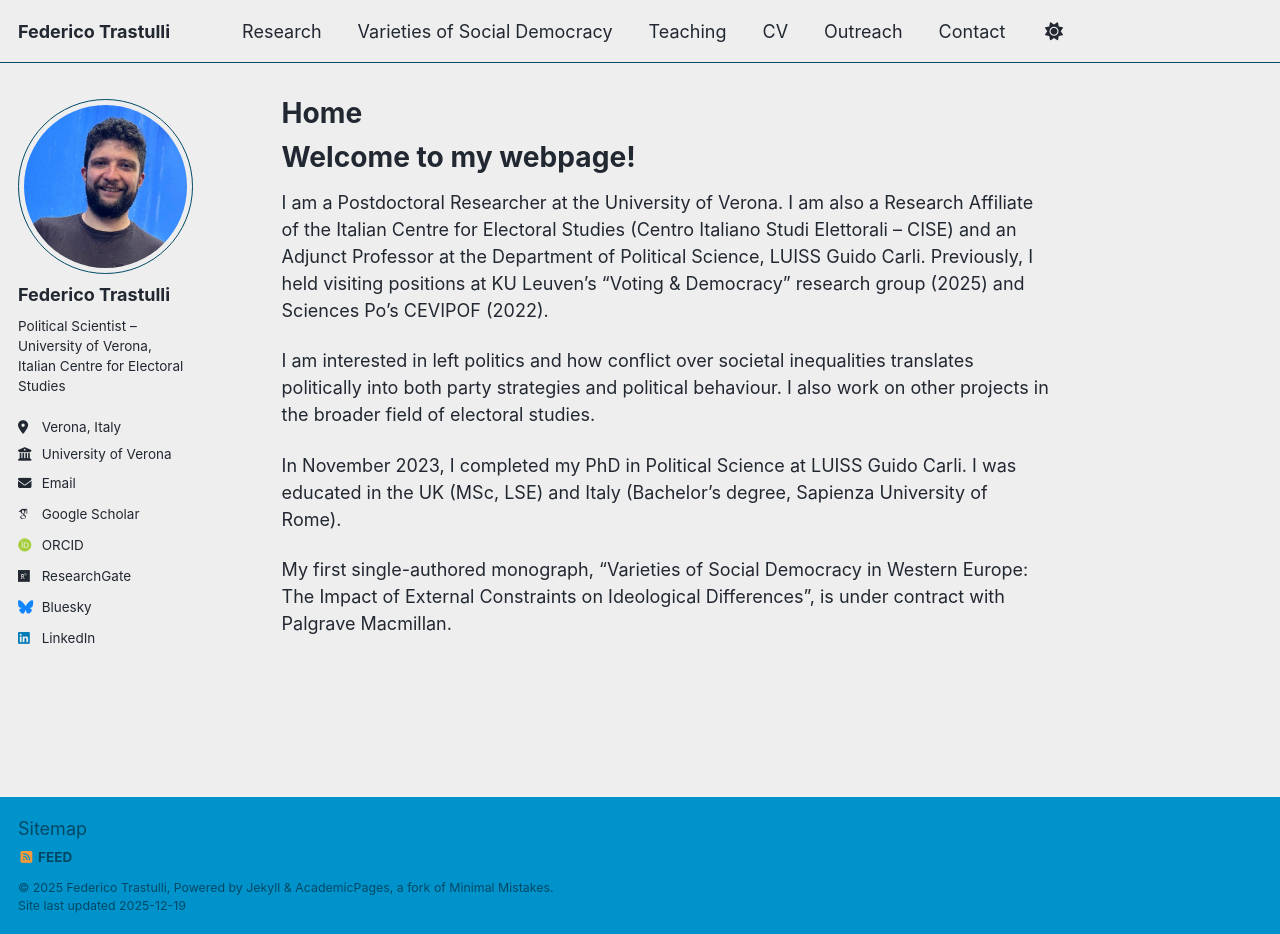
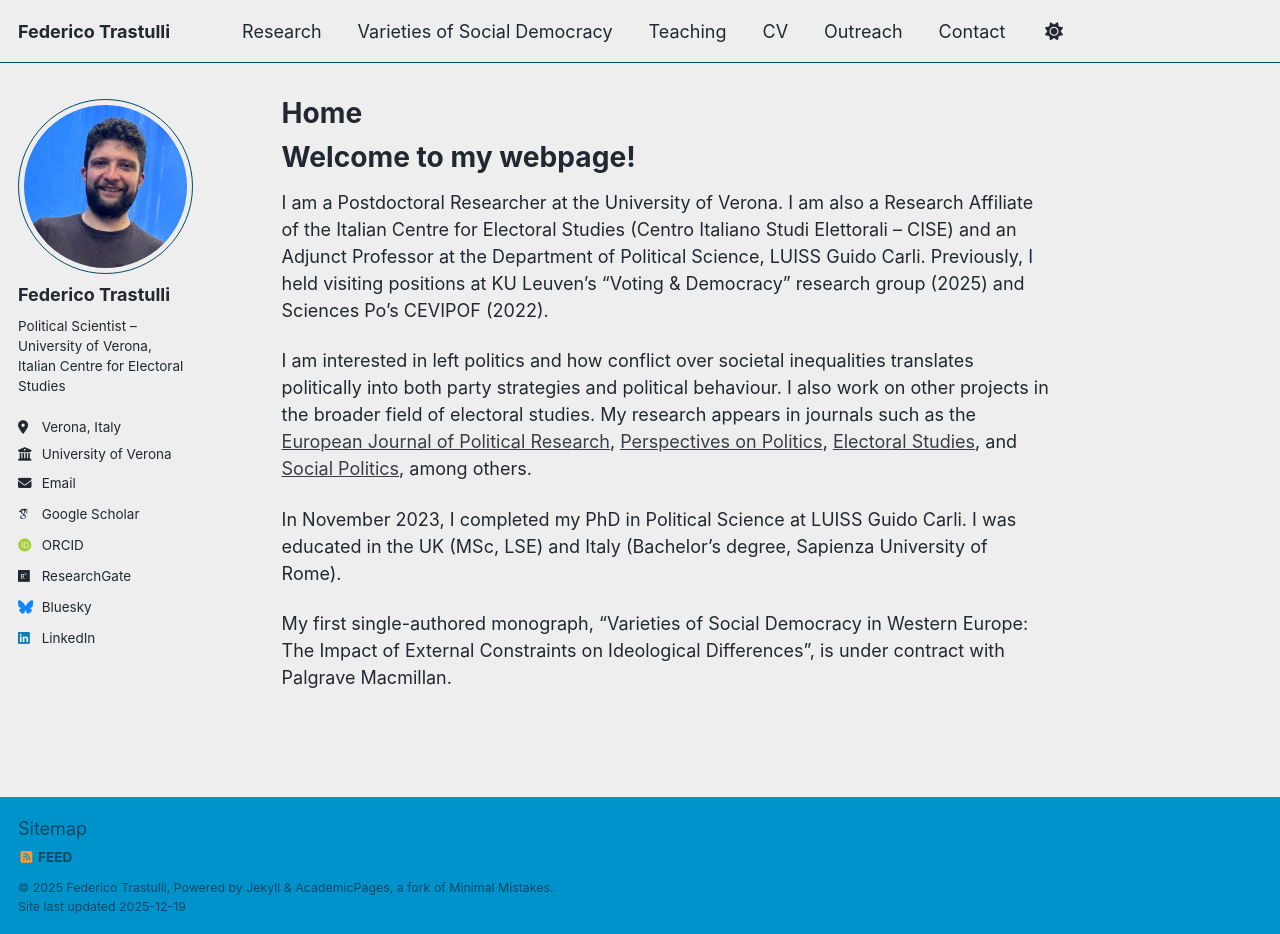
Before and after one commit to federicotrastulli/federicotrastulli.github.io, a Jekyll site: the page built from _pages/about.md, in a window 1280 px wide and 934 px high. Built offline with Jekyll 4.4.1, drawn with Linux system fonts in a browser that asks for light colours; some web fonts are replaced; a script bundle is joined from its source files by our own code; library files that are not in the unit come from our copies.

Commit message:
Update about.md

```diff
--- a/_pages/about.md
+++ b/_pages/about.md
@@ -12,7 +12,7 @@ redirect_from:
 
 I am a Postdoctoral Researcher at the University of Verona. I am also a Research Affiliate of the Italian Centre for Electoral Studies (Centro Italiano Studi Elettorali – CISE) and an Adjunct Professor at the Department of Political Science, LUISS Guido Carli. Previously, I held visiting positions at KU Leuven's "Voting & Democracy" research group (2025) and Sciences Po's CEVIPOF (2022).
 
-I am interested in left politics and how conflict over societal inequalities translates politically into both party strategies and political behaviour. I also work on other projects in the broader field of electoral studies.
+I am interested in left politics and how conflict over societal inequalities translates politically into both party strategies and political behaviour. I also work on other projects in the broader field of electoral studies. My research appears in journals such as the [European Journal of Political Research](https://www.cambridge.org/core/journals/european-journal-of-political-research/article/who-prioritises-what-determinants-and-measurement-of-voters-issue-prioritisation/E85C711B0698149F280FA000C70A5E66), [Perspectives on Politics](https://www.cambridge.org/core/journals/perspectives-on-politics/article/left-governmental-power-and-the-reduction-of-inequalities-in-western-europe-18712020/ED555D70627A4A3D57B2BD9B708C5F55), [Electoral Studies](https://www.sciencedirect.com/science/article/pii/S026137942500112X), and [Social Politics](https://academic.oup.com/sp/advance-article/doi/10.1093/sp/jxae035/7965949), among others.
 
 In November 2023, I completed my PhD in Political Science at LUISS Guido Carli. I was educated in the UK (MSc, LSE) and Italy (Bachelor's degree, Sapienza University of Rome).
 
```
